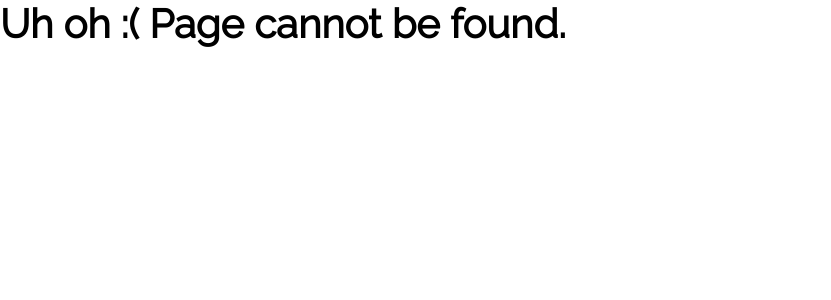
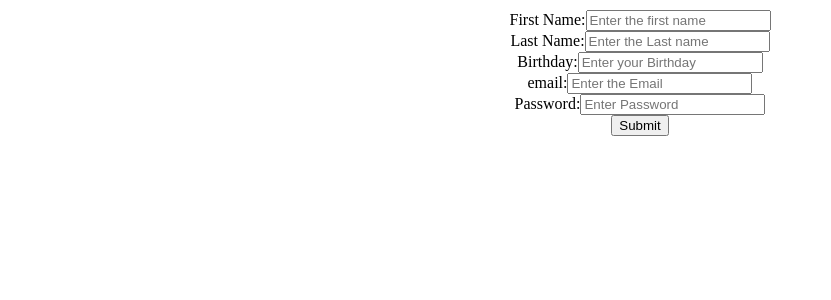
Before and after one commit to nirmaperera/MissU, a React app: page /Signup in a window 1280 px wide. Shown: the top 300 px of the page, without its empty margins (0-831 px from the left). Built offline with nearby package versions, Linux system fonts and the light colour scheme.

Commit message:
Created login and sign up

```diff
--- a/package.json
+++ b/package.json
@@ -15,7 +15,7 @@
   "license": "ISC",
   "dependencies": {
     "@babel/core": "^7.2.2",
-    "axios": "latest",
+    "axios": "^0.18.0",
     "bootstrap": "^3.3.7",
     "express": "^4.16.4",
     "middleware": "^1.0.0",
--- a/src/components/App.js
+++ b/src/components/App.js
@@ -5,7 +5,9 @@ import Landing from "./Landing";
 import About from "./About";
 import View from "./View";
 import MissingForm from "./FormConnect";
-import MissingCards from "./CardsConnect"
+import MissingCards from "./CardsConnect";
+import Login from "./Login";
+import Signup from "./Signup";
 import Case from "./Case"
 import Errors from "./Errors";
 
@@ -23,6 +25,8 @@ class App extends Component {
               <Route path="/view" component={View} />
               <Route path ="/missingForm" component={MissingForm}/>
               <Route path = "/case" component={Case}/>
+              <Route path="/Login" component={Login} />
+               <Route path="/Signup" component={Signup} />
               <Route component={Errors} />
 
             </Switch>
--- a/src/components/Landing.js
+++ b/src/components/Landing.js
@@ -10,8 +10,10 @@ class Landing extends Component{
 		return(
 		  <div className="App">
                <header className="App-header">
-                   <h1> Miss<span>U</span> </h1>
-               </header>
+
+                  		 <h1> Miss<span>U</span> </h1>
+             </header>
+
 			<div className="landing">
 			    <div className="quote-container">
 				     <p className="quotes"> "Approximately 2,300 Americans are reported missing every day. This includes both children and adults..." </p>
@@ -24,6 +26,8 @@ class Landing extends Component{
 
 				     <button> <NavLink to ="/view"> View Missing People</NavLink></button>
 					 <button> <NavLink to = "/missingForm"> Search Missing People</NavLink></button>
+					 <button> <NavLink to ="/Login"> Login</NavLink> </button>
+					 <button> <NavLink to ="/Signup"> Sign Up</NavLink> </button>
 
 
 				 </div>
--- /dev/null
+++ b/src/components/Login.js
@@ -0,0 +1,55 @@
+import React, { Component } from 'react';
+
+class Login extends Component {
+	constructor(props){
+        super(props);
+        this.state ={
+
+            email: "",
+            password:"",
+
+        };
+    }
+
+     handleGetEmail(e) {
+        this.setState({email: e.target.value});
+    }
+    handleGetPassword(e) {
+        this.setState({password: e.target.value});
+    }
+
+	handleSubmit(e){
+        e.preventDefault();
+
+
+
+    }
+    render(){
+    	return(
+      <form onSubmit={this.handleSubmit} >
+       <div className="form-group">
+        <label>
+           email:
+          <input type="text" placeholder="Enter the Email" class="form__input" onChange={this.handleGetEmail.bind(this)} />
+        </label>
+       </div>
+       <div className="form-group">
+        <label>
+          Password:
+          <input type="text" placeholder="Enter Password"class="form__input"  onChange={this.handleGetPassword.bind(this)} />
+        </label>
+      </div>
+       <div className="form-group">
+        <input type="submit" value="Submit" />
+      </div>
+
+      </form>
+
+    	);
+    }
+
+
+}
+
+
+export default Login;
--- /dev/null
+++ b/src/components/Signup.js
@@ -0,0 +1,82 @@
+import React, { Component } from 'react';
+
+class Signup extends Component {
+  constructor(props){
+        super(props);
+        this.state ={
+            firstName: "",
+            lastName: "",
+            email: "",
+            birthday:"",
+            password:"",
+
+        };
+    }
+
+    handleChangeFirstName(e) {
+        this.setState({firstName: e.target.value});
+    }
+    handleChangeLastName(e) {
+        this.setState({lastNamet: e.target.value});
+    }
+    handleChangeEmail(e) {
+        this.setState({email: e.target.value});
+    }
+    handleChangeBirthday(e) {
+        this.setState({birthday: e.target.value});
+    }
+    handleChangePassword(e){
+        this.setState({password:e.target.value});
+    }
+
+
+    handleSubmit(e){
+        e.preventDefault();
+
+
+
+    }
+  render() {
+    return (
+     <div className="form">
+      <form onSubmit={this.handleSubmit} >
+      <div className="form-group">
+        <label>
+          First Name:
+          <input type="text" placeholder="Enter the first name" class="form__input" onChange={this.handleChangeFirstName.bind(this)} />
+        </label>
+      </div>
+      <div className="form-group">
+         <label>
+           Last Name:
+          <input type="text" placeholder="Enter the Last name" class="form__input" onChange={this.handleChangeLastName.bind(this)} />
+        </label>
+       </div>
+        <div className="form-group">
+        <label>
+          Birthday:
+          <input type="text" placeholder="Enter your Birthday"class="form__input" onChange={this.handleChangeBirthday.bind(this)} />
+        </label>
+        </div>
+       <div className="form-group">
+         <label>
+           email:
+          <input type="text" placeholder="Enter the Email" class="form__input" onChange={this. handleChangeEmail.bind(this)} />
+        </label>
+       </div>
+       <div className="form-group">
+        <label>
+          Password:
+          <input type="text" placeholder="Enter Password"class="form__input"  onChange={this.handleChangePassword.bind(this)} />
+        </label>
+      </div>
+       <div className="form-group">
+        <input type="submit" value="Submit" />
+      </div>
+      </form>
+    </div>
+    );
+  }
+}
+
+export default Signup;
--- a/src/styles/App.css
+++ b/src/styles/App.css
@@ -12,7 +12,7 @@ body{
 
 .landing{
 
-  /*background-image:url("../images/missing.jpg");*/
+  background-image:url("../images/missing.jpg");
   background-size: cover;
   background-repeat: no-repeat;
   background-position: center;
@@ -56,6 +56,7 @@ hr{
   background-color: #e62e00;
   color: #fff;
   font-weight: 100;
+  border:1px white solid;
 }
 
 .quote-container{
@@ -86,13 +87,13 @@ a{
 }
 
 .App-header {
-  background-image: linear-gradient(to bottom, #b0b0b0, #c2c2c3, #d4d5d7, #e6e8eb, #f8fbff);
+  background-image: #f0f0f0;
   height: 20px;
   padding: 30px;
   margin: 0px;
   color: grey;
 
-  border-bottom: 1px black solid;
+  border-bottom: 2px #e62e00 solid;
 }
 /*
 span{
```
Also changed, not shown: src/components/Form.js (added, +18 -0 lines), src/components/MissingCard.js (added, +30 -0 lines), src/components/API_KEYS.js (deleted), 1 other file (tests, documents, lock files or other folders).
